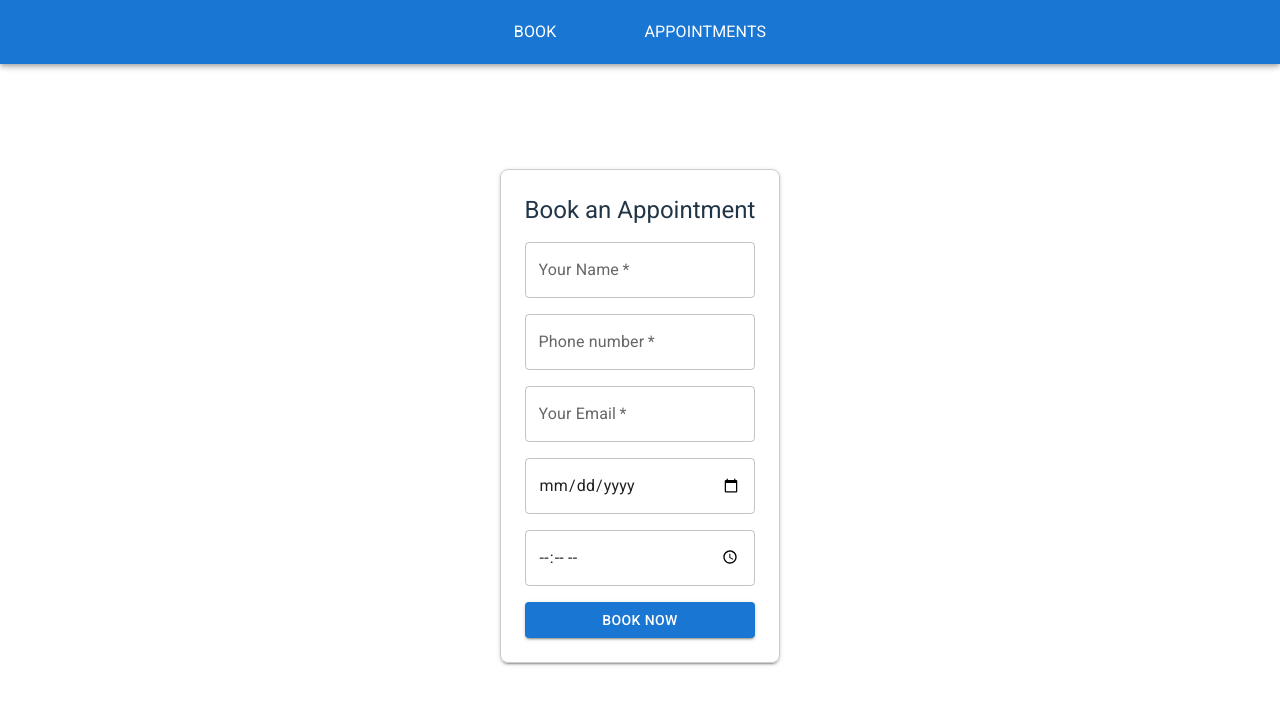
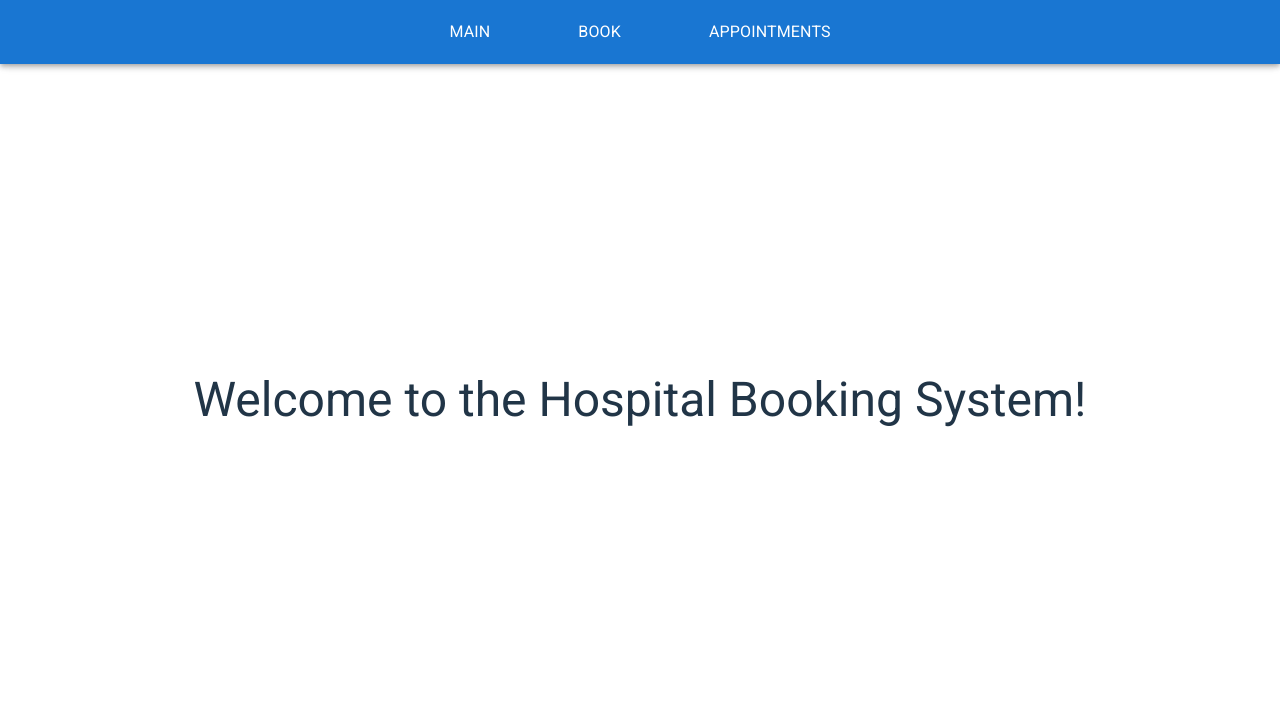
Before and after one commit to EmmanuelIdeho/hospital-booking-system, a React (Vite) app in the folder frontend/: page / in a window 1280 px wide. Shown: the top 704 px of the page. Built offline with nearby package versions, Linux system fonts and the light colour scheme.

Commit message:
Create main page

```diff
--- a/frontend/src/App.tsx
+++ b/frontend/src/App.tsx
@@ -4,6 +4,7 @@ import { BrowserRouter as Router, Routes, Route } from 'react-router';
 import Navbar from './components/Navbar'
 import AppointmentList from './components/AppointmentList';
 import './App.css'
+import Main from './components/Main';
 //import { Typography } from '@mui/material';
 //import axios from 'axios'
 
@@ -15,7 +16,8 @@ function App() {
     <Router>
       <Navbar />
       <Routes>
-        <Route path="/" element={<BookingForm />} />
+        <Route path="/" element={<Main />} />
+        <Route path="/main" element={<Main />} />
         <Route path="/book" element={<BookingForm />} />
         <Route path="/appointments" element={<AppointmentList />} />
       </Routes>
--- /dev/null
+++ b/frontend/src/components/Main.tsx
@@ -0,0 +1,14 @@
+import { Typography } from "@mui/material"
+
+function Main() {
+    return (
+    <>
+    <Typography variant="h3">
+        Welcome to the Hospital Booking System!
+    </Typography>
+
+    </>
+    )
+}
+
+export default Main
--- a/frontend/src/components/Navbar.tsx
+++ b/frontend/src/components/Navbar.tsx
@@ -3,7 +3,7 @@ import { useNavigate } from "react-router-dom";
 
 function Navbar() {
 
-  const pages = ['Book', 'Appointments'];
+  const pages = ['Main', 'Book', 'Appointments'];
   const navigate = useNavigate();
 
   const goToPage = (page: string) => {
```
